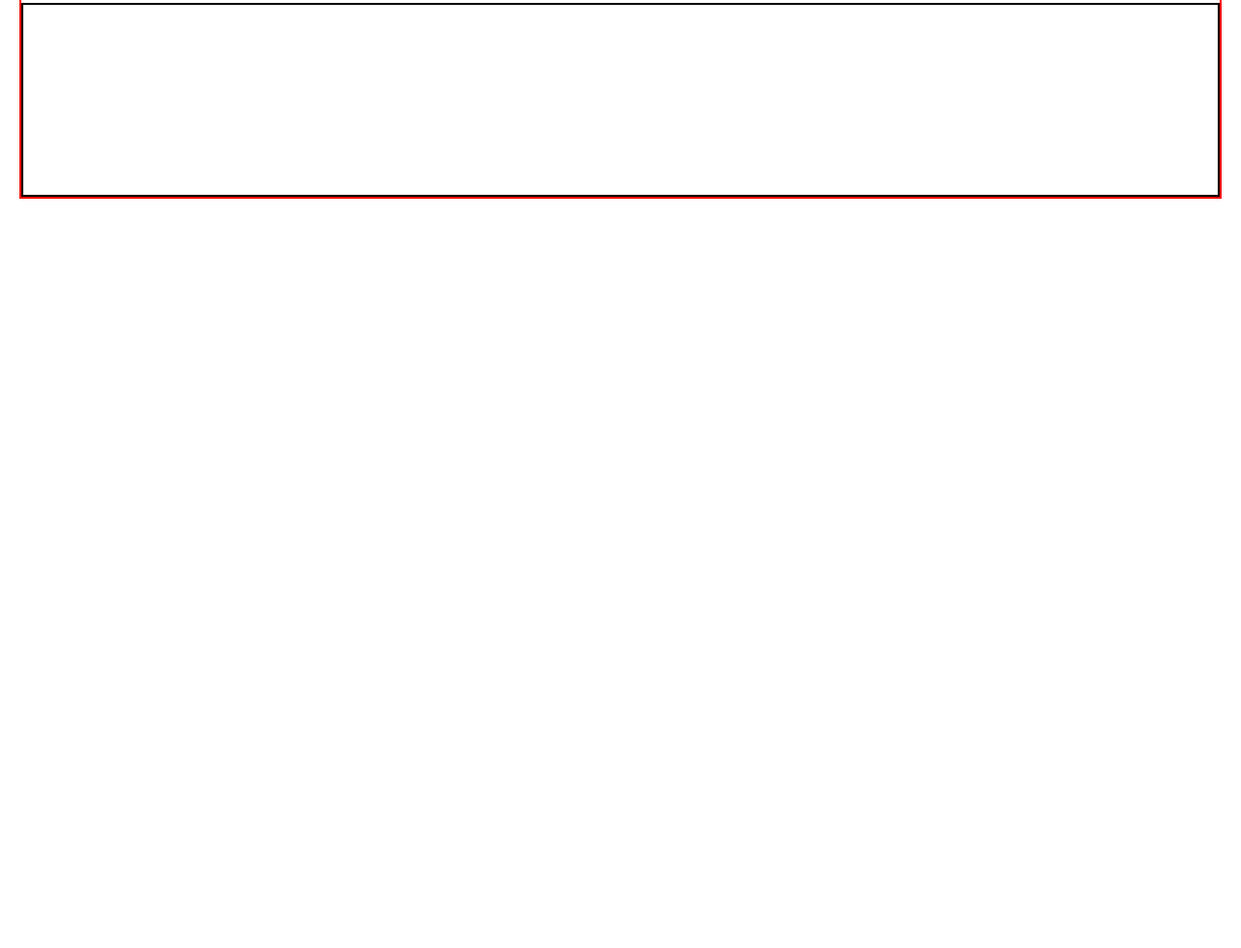
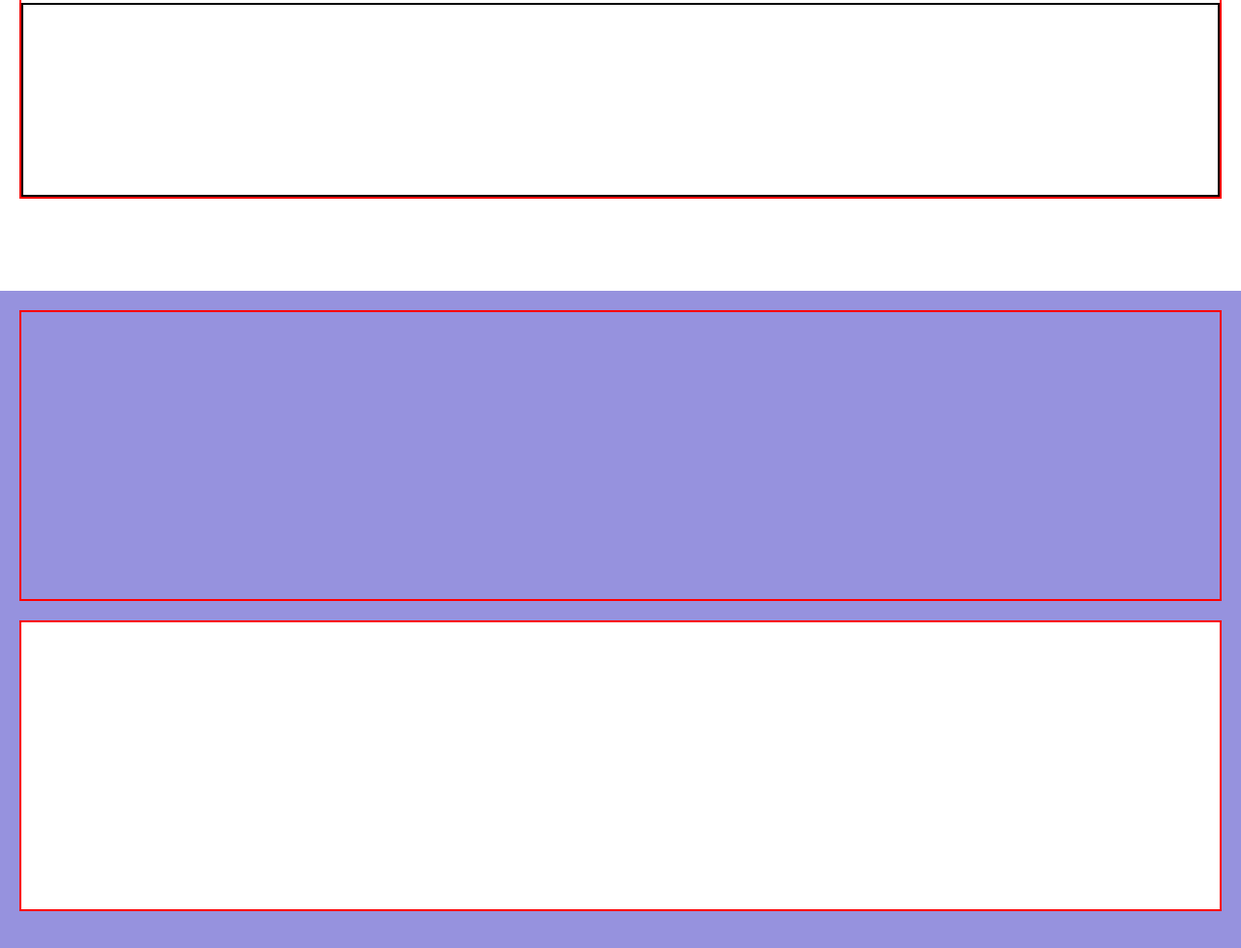
Before and after one commit to rpalanga/htmlcss-responsive-layout, a plain HTML site: page index.html in a window 1280 px wide. Shown: the part 1183-2161 px from the top of the page at 97% size. Before the commit the page ends 1483 px from the top, so only its background shows below. Drawn offline with Linux system fonts and the light colour scheme.

Commit message:
Fine Planning

```diff
--- a/css/style.css
+++ b/css/style.css
@@ -100,4 +100,34 @@ nav{
 
 /* inizio Planning */
 
+.Planning{
+    background-color: #9692DE;
+
+}
+
+.Strategic{
+    height: 300px;
+    border: 2px solid red;
+    /* regola di prova */
+
+    margin-bottom: ;
+    width: 100%;
+}
+
+.Development{
+    height: 300px;
+    border: 2px solid red;
+    /* regola di prova */
+
+    margin-bottom: 60px;
+    width: 100%;
+
+    background-color: white;
+}
+
+
+
+
+
+
 /* fine Planning */
--- a/index.html
+++ b/index.html
@@ -51,6 +51,30 @@
         </section>
 
 
+        <section class="Planning row container">
+            <div class="Strategic">
+                <div class="strate-img">
+                    <img src="" alt="">
+
+                </div>
+                <div class="strate-text">
+
+                </div>
+
+            </div>
+            <div class="Development">
+                <div class="develo-img">
+                    <img src="" alt="">
+                </div>
+                <div class="develo-text">
+
+                </div>
+
+            </div>
+
+        </section>
+
+
 
     </main>
     <!-- fine Main -->
```
